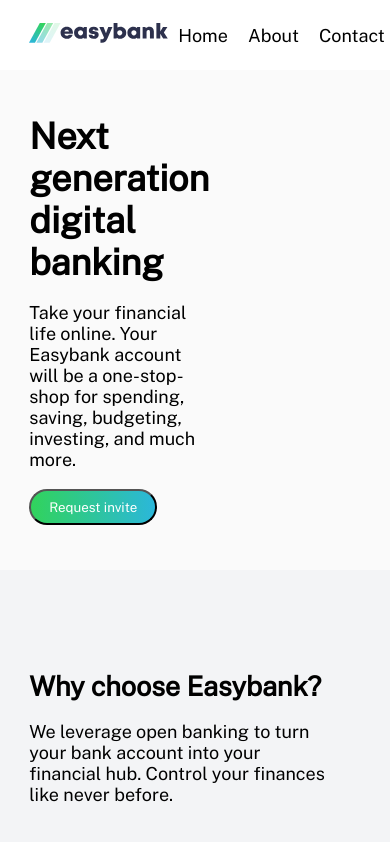
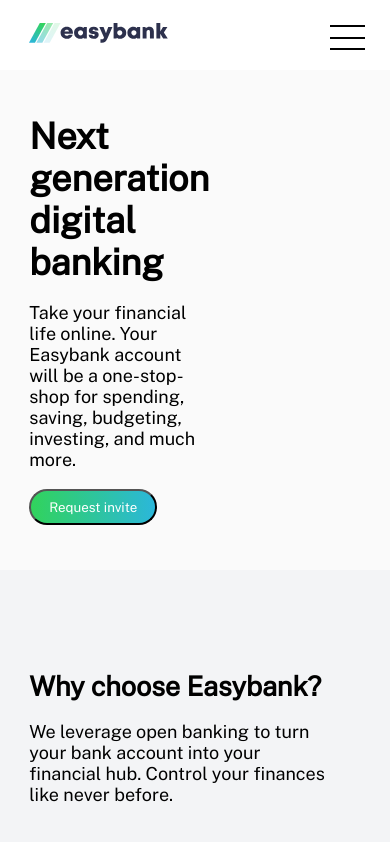
Before and after one commit to Gittenger/fem-easybank-landing, a React (Create React App) app: page / in a window 390 px wide. Shown: the top 842 px of the page. Built offline with nearby package versions, Linux system fonts and the light colour scheme.

Commit message:
mobile menu ready, fix hero and footer

```diff
--- a/src/App.js
+++ b/src/App.js
@@ -1,6 +1,7 @@
 import React from "react";
 
 import Header from "./components/header/header.component";
+import MobileMenu from "./components/mobileMenu/mobileMenu.component";
 import Hero from "./components/hero/hero.component";
 import Features from "./components/features/features.component";
 import Articles from "./components/articles/articles.component";
@@ -13,6 +14,7 @@
     <>
       <GlobalStyles />
       <Header />
+      <MobileMenu />
       <Hero />
       <Features />
       <Articles />
--- a/src/components/header/header.styles.jsx
+++ b/src/components/header/header.styles.jsx
@@ -2,7 +2,7 @@
 
 import { FlexCenter, device } from "../../style-utils/utils.styles";
 
-const { laptopM, tabletM } = device;
+const { tabletM, tabletS } = device;
 
 export const HeaderContainer = styled.header`
   ${FlexCenter}
@@ -66,4 +66,8 @@
       }
     }
   }
+
+  @media ${tabletS} {
+    display: none;
+  }
 `;
--- /dev/null
+++ b/src/components/mobileMenu/mobileMenu.component.jsx
@@ -0,0 +1,48 @@
+import React, { useState } from "react";
+
+import {
+  MobileMenuContainer,
+  MobileNavContainer,
+  MobileNav,
+} from "./mobileMenu.styles.jsx";
+
+const MobileMenu = () => {
+  const [menuActive, setMenuActive] = useState(false);
+
+  return (
+    <MobileMenuContainer>
+      <div
+        id="menu-toggle-button"
+        className={menuActive ? "active" : ""}
+        onClick={() => setMenuActive(!menuActive)}
+      >
+        <div></div>
+        <div></div>
+        <div></div>
+      </div>
+      <MobileNavContainer className={menuActive ? "active" : ""}>
+        <MobileNav>
+          <ul>
+            <li>
+              <a href="#">Home</a>
+            </li>
+            <li>
+              <a href="#">About</a>
+            </li>
+            <li>
+              <a href="#">Contact</a>
+            </li>
+            <li>
+              <a href="#">Blog</a>
+            </li>
+            <li>
+              <a href="#">Careers</a>
+            </li>
+          </ul>
+        </MobileNav>
+      </MobileNavContainer>
+    </MobileMenuContainer>
+  );
+};
+
+export default MobileMenu;
--- /dev/null
+++ b/src/components/mobileMenu/mobileMenu.styles.jsx
@@ -0,0 +1,107 @@
+import styled from "styled-components";
+
+import { FlexCenter, deviceMin } from "../../style-utils/utils.styles";
+
+const { minTabletS } = deviceMin;
+
+export const MobileMenuContainer = styled.div`
+  position: absolute;
+  top: 0;
+  left: 0;
+  width: 100vw;
+  height: 100vh;
+
+  & > #menu-toggle-button {
+    position: absolute;
+    top: 0;
+    right: 0;
+    z-index: 200;
+    width: 35px;
+    height: 25px;
+    margin: 2.5rem 2.5rem 0 0;
+    ${FlexCenter}
+    flex-direction: column;
+    justify-content: space-between;
+
+    div {
+      height: 2px;
+      background-color: black;
+      width: 100%;
+      transform: rotate(0) translate(0, 0);
+      transition: transform 0.5s;
+    }
+
+    &.active {
+      div:nth-child(2) {
+        transform: translateX(500px);
+      }
+
+      & > div:first-child {
+        transform: rotate(45deg) translate(5px, 15px);
+      }
+
+      & > div:last-child {
+        transform: rotate(-45deg) translate(0, -12px);
+      }
+    }
+  }
+
+  @media ${minTabletS} {
+    display: none;
+  }
+`;
+
+export const MobileNavContainer = styled.div`
+  position: absolute;
+  top: 7rem;
+  left: 0;
+  z-index: 90;
+  width: 100vw;
+  height: calc(100vh - 7rem);
+  background-image: linear-gradient(to bottom, rgba(0, 0, 0, 0.5), transparent);
+  ${FlexCenter}
+  align-items: flex-start;
+  padding-top: 1rem;
+  transform: translateY(-1000px);
+  transition: transform 0.7s;
+
+  &.active {
+    transform: translateY(0);
+  }
+`;
+
+export const MobileNav = styled.nav`
+  position: relative;
+  width: 85%;
+  background: white;
+  height: 80%;
+  border-radius: 1rem;
+  font-size: 1.7em;
+  ${FlexCenter}
+
+  ul {
+    height: 90%;
+    width: 85%;
+    ${FlexCenter}
+    flex-direction: column;
+    justify-content: space-between;
+
+    & > * {
+      width: 100%;
+      ${FlexCenter}
+
+      a {
+        text-align: center;
+        width: 100%;
+        padding: 1rem;
+
+        &:hover {
+          background-color: ${({ theme: { colors } }) => colors.darkBlue};
+          color: white;
+          border-radius: 1rem;
+          transition: all 0.4s;
+        }
+      }
+    }
+  }
+`;
```
